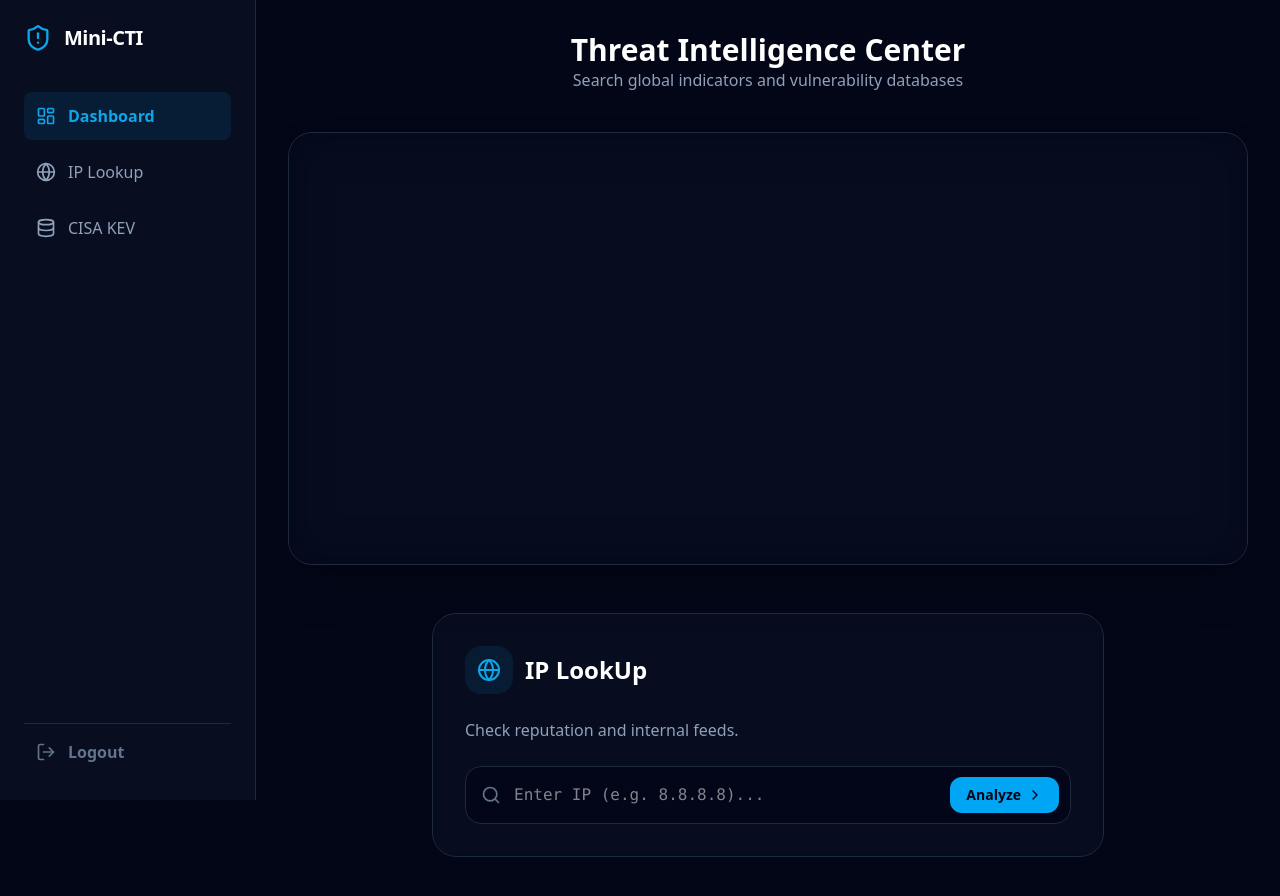
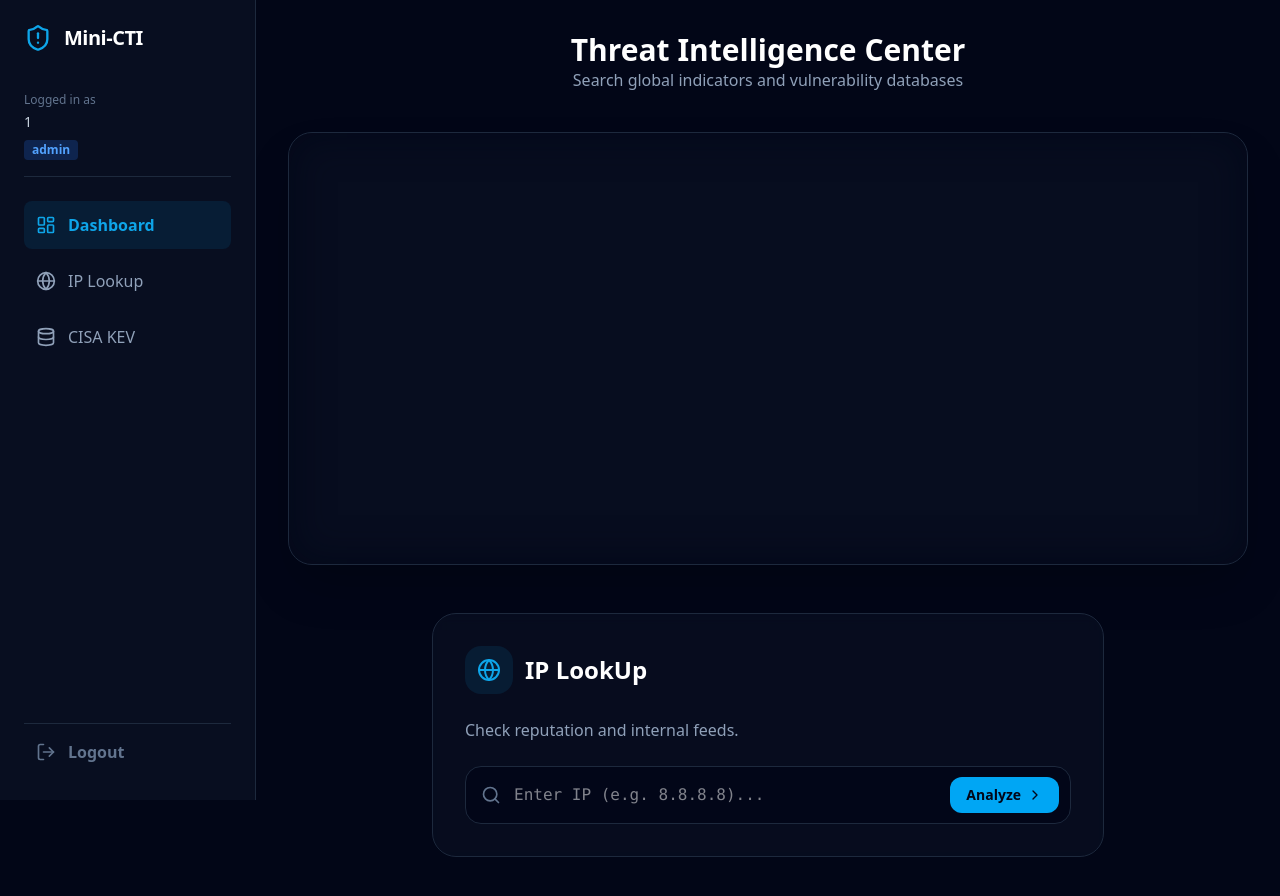
Before and after one commit to SpirosKos/Mini-CTI, a React (Vite) app in the folder frontend/: page /dashboard in a window 1280 px wide. Shown: the top 896 px of the page. Built offline with nearby package versions, Linux system fonts and the light colour scheme; sample sign-in values are in the browser's storage.

Commit message:
feat: add User Info section in sidebar and simplify the isAdmin logic with jwtUtils.ts file

```diff
--- a/frontend/src/components/Dashboard.tsx
+++ b/frontend/src/components/Dashboard.tsx
@@ -12,40 +12,7 @@ import {
   ChevronRight,
   Loader2
 } from 'lucide-react';
-
-// --- Helper: Decode JWT to check for ADMIN role ---
-const checkIsAdmin = (): boolean => {
-  const token = localStorage.getItem('token');
-  if (!token) {
-    console.log("No token found in localStorage");
-    return false;
-  }
-
-  try {
-    const base64Url = token.split('.')[1];
-    const base64 = base64Url.replace(/-/g, '+').replace(/_/g, '/');
-    const jsonPayload = decodeURIComponent(atob(base64).split('').map(c =>
-      '%' + ('00' + c.charCodeAt(0).toString(16)).slice(-2)
-    ).join(''));
-
-    const payload = JSON.parse(jsonPayload);
-
-    // DEBUGGING: Print the token payload to the browser console
-    console.log("JWT PAYLOAD:", payload);
-
-    // Convert the entire payload to a string to catch any naming convention (role, roles, authorities, etc.)
-    const rolesString = JSON.stringify(payload);
-
-    // Check if "ADMIN" exists anywhere in the token data
-    const isAdmin = rolesString.includes('ADMIN');
-    console.log("Is Admin?", isAdmin);
-
-    return isAdmin;
-  } catch (error) {
-    console.error("Failed to decode token", error);
-    return false;
-  }
-};
+import {isAdmin,  getUserEmail, removeToken, getUserRole} from '../utils/jwtUtils'
 
 type DashboardProps = {
   onLogout: () => void;
@@ -56,12 +23,14 @@ export default function Dashboard({ onLogout, activeTab }: DashboardProps) {
   const navigate = useNavigate();
   const { ip } = useParams();
 
-  const [isAdmin, setIsAdmin] = useState(false);
+  const [isAdminUser, setIsAdmin] = useState(false);
+  const [userEmail, setUserEmail] = useState<string | null>(null);
   const [isUpdatingDb, setIsUpdatingDb] = useState(false);
 
   // Check admin status on mount
   useEffect(() => {
-    setIsAdmin(checkIsAdmin());
+    setIsAdmin(isAdmin);
+    setUserEmail(getUserEmail);
   }, []);
 
   const handleIpSearch = (searchIp: string) => {
@@ -106,6 +75,25 @@ export default function Dashboard({ onLogout, activeTab }: DashboardProps) {
           <span className="text-xl font-bold text-white tracking-tight">Mini-CTI</span>
         </div>
 
+        {/* User Info */}
+          {userEmail && (
+            <div className="mb-6 pb-4 border-b border-slate-800">
+              <p className="text-xs text-slate-500 mb-1">Logged in as</p>
+              <p className="text-sm text-slate-300 truncate" title={userEmail}>
+                {userEmail}
+              </p>
+              {getUserRole() && (
+                <span className={`inline-block mt-2 px-2 py-0.5 text-xs font-bold rounded ${
+                  isAdminUser
+                    ? 'bg-orange-500/20 text-orange-400'
+                    : 'bg-blue-500/20 text-blue-400'
+                }`}>
+                  {getUserRole()?.replace('ROLE_', '')}  {/* Shows "ADMIN" or "USER" */}
+                </span>
+              )}
+            </div>
+          )}
+
         <nav className="space-y-2 flex-1">
           <button
             onClick={() => navigate('/dashboard')}
@@ -136,7 +124,7 @@ export default function Dashboard({ onLogout, activeTab }: DashboardProps) {
         </nav>
 
         {/* ADMIN ONLY: Manual Update Button */}
-        {isAdmin && (
+        {isAdminUser && (
           <button
             onClick={handleManualDbUpdate}
             disabled={isUpdatingDb}
@@ -153,7 +141,7 @@ export default function Dashboard({ onLogout, activeTab }: DashboardProps) {
         <button
           type="button"
           onClick={onLogout}
-          className={`flex items-center gap-3 p-3 text-slate-500 hover:text-red-400 transition-colors cursor-pointer group w-full ${!isAdmin ? 'mt-auto border-t border-slate-800 pt-4' : ''}`}
+          className={`flex items-center gap-3 p-3 text-slate-500 hover:text-red-400 transition-colors cursor-pointer group w-full ${!isAdminUser ? 'mt-auto border-t border-slate-800 pt-4' : ''}`}
         >
           <LogOut size={20} className="group-hover:scale-110 transition-transform" />
           <span className="font-bold">Logout</span>
```
